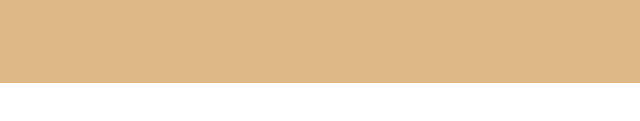
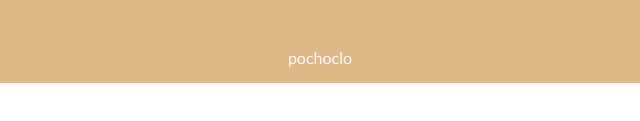
Before and after one commit to RamonB01/primer_repositorio, a plain HTML site: page index.html in a window 1280 px wide. Shown: the part 271-392 px from the top of the page, 320-960 px from the left. Drawn offline with Linux system fonts and the light colour scheme.

Commit message:
Se agregó cosas al footer

```diff
--- a/index.html
+++ b/index.html
@@ -21,6 +21,8 @@
         <div class="footer">
             <footer>
             <p> © Copyright </p>
+            <br>
+            <p>pochoclo</p>
         </footer>
     </div>
 </body>
```
